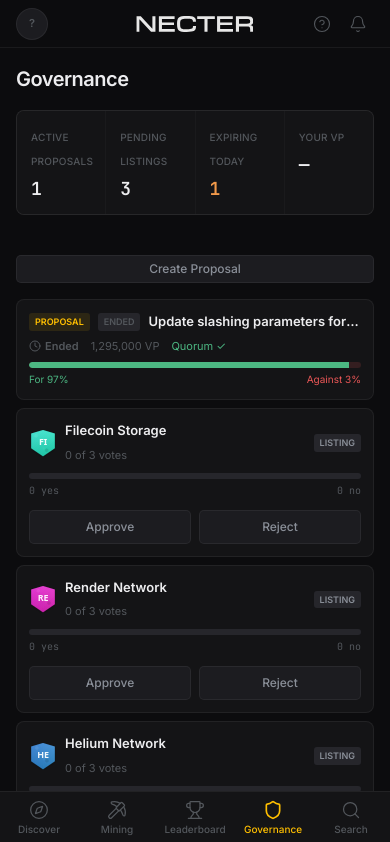
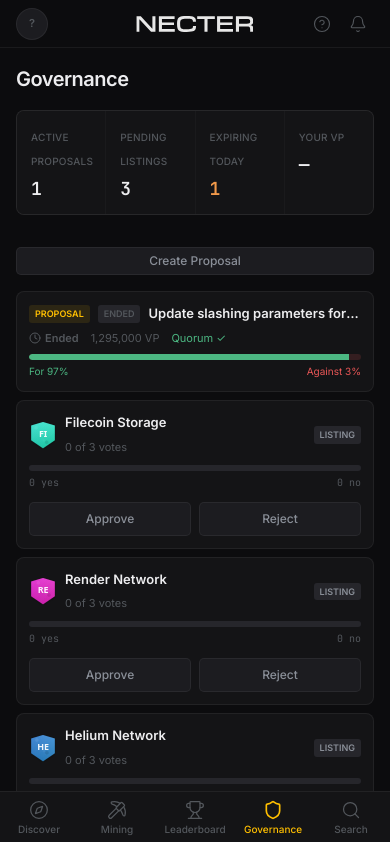
Before and after one commit to Abdulkereem/necter-mining-app-store-svelte, a SvelteKit app: page /governance in a window 390 px wide. Shown: the top 842 px of the page. Built offline with nearby package versions, Linux system fonts and the light colour scheme.

Commit message:
Reduce spacing between stats and Create Proposal button on mobile

```diff
--- a/src/routes/governance/+page.svelte
+++ b/src/routes/governance/+page.svelte
@@ -251,7 +251,7 @@
 	</div>
 
 	<!-- Create Proposal — mobile, under stats -->
-	<button type="button" class="btn-subscribe w-full md:hidden mt-4 mb-4" onclick={openCreateModal}>
+	<button type="button" class="btn-subscribe w-full md:hidden mt-2 mb-4" onclick={openCreateModal}>
 		Create Proposal
 	</button>
 
```
